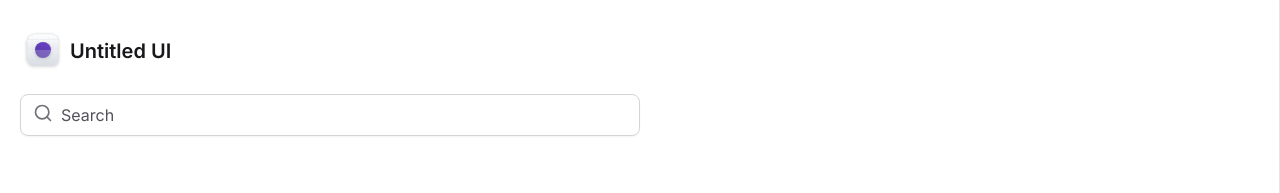
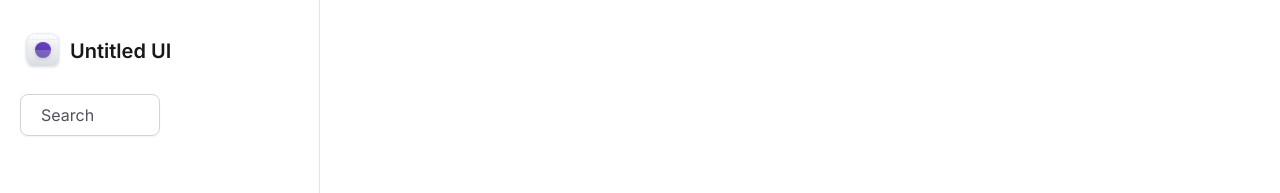
Before and after one commit to EngJao89/tailwind-next, a Next.js app: page / in a window 1280 px wide. Shown: the top 193 px of the page. Built offline with nearby package versions, Linux system fonts and the light colour scheme.

Commit message:
feat(tn04-profile): implementa profile de usuário

```diff
--- /dev/null
+++ b/src/components/Button.tsx
@@ -0,0 +1,36 @@
+import { tv, VariantProps } from 'tailwind-variants'
+import { Slot } from '@radix-ui/react-slot'
+import { ButtonHTMLAttributes } from 'react'
+
+const button = tv({
+  base: [
+    'rounded-lg px-4 py-2 text-sm font-semibold outline-none shadow-sm',
+    'focus-visible:ring-2 focus-visible:ring-offset-2 focus-visible:ring-violet-500',
+    'active:opacity-80',
+  ],
+  variants: {
+    variant: {
+      ghost:
+        'rounded-md px-2 hover:bg-zinc-50 shadow-none dark:hover:bg-white/5',
+      primary:
+        'bg-violet-600 text-white hover:bg-violet-700 dark:bg-violet-500 dark:hover:bg-violet-600',
+      outline:
+        'border border-zinc-300 text-zinc-700 hover:bg-zinc-50 dark:border-zinc-700 dark:text-zinc-400 dark:hover:bg-zinc-800',
+    },
+  },
+  defaultVariants: {
+    variant: 'primary',
+  },
+})
+
+export interface ButtonProps
+  extends ButtonHTMLAttributes<HTMLButtonElement>,
+    VariantProps<typeof button> {
+  asChild?: boolean
+}
+
+export function Button({ asChild, variant, className, ...props }: ButtonProps) {
+  const Component = asChild ? Slot : 'button'
+
+  return <Component {...props} className={button({ variant, className })} />
+}
--- /dev/null
+++ b/src/components/Sidebar/Profile.tsx
@@ -0,0 +1,27 @@
+import { LogOut } from 'lucide-react'
+import { Button } from '../Button'
+
+export interface ProfileProps {}
+
+export function Profile() {
+  return (
+    <div className="flex items-center gap-3">
+      <img
+        src="https://github.com/EngJao89.png"
+        className="h-10 w-10 rounded-full"
+        alt=""
+      />
+      <div className="flex flex-col">
+        <span className="block text-sm font-semibold text-zinc-700 dark:text-zinc-100">
+          João Ricardo
+        </span>
+        <span className="block text-sm text-zinc-500 dark:text-zinc-400">
+          eng_joao@outlook.com
+        </span>
+      </div>
+      <Button variant="ghost" className="ml-auto">
+        <LogOut className="h-5 w-5 text-zinc-500 dark:text-zinc-400" />
+      </Button>
+    </div>
+  )
+}
--- a/tailwind.config.ts
+++ b/tailwind.config.ts
@@ -8,8 +8,53 @@
   ],
   theme: {
     extend: {
+      gridTemplateColumns: {
+        app: 'minmax(18rem, 20rem) 1fr',
+        form: 'minmax(7.5rem, 17.5rem), minmax(25rem, 1fr), minmax(0, 15rem)',
+      },
+
+      borderWidth: {
+        6: '6px',
+      },
+
+      colors: {
+        violet: {
+          25: '#FCFAFF',
+        },
+
+        error: {
+          25: '#FFFBFA',
+          50: '#FEF3F2',
+          100: '#FEE4E2',
+          200: '#FECDCA',
+          300: '#FDA29B',
+          400: '#F97066',
+          500: '#F04438',
+          600: '#D92D20',
+          700: '#B42318',
+          800: '#912018',
+          900: '#7A271A',
+        },
+      },
+
+      keyframes: {
+        slideDownAndFade: {
+          from: { opacity: 0, transform: 'translateY(-2px)' },
+          to: { opacity: 1, transform: 'translateY(0)' },
+        },
+        slideUpAndFade: {
+          from: { opacity: 0, transform: 'translateY(2px)' },
+          to: { opacity: 1, transform: 'translateY(0)' },
+        },
+      },
+
+      animation: {
+        slideDownAndFade:
+          'slideDownAndFade 400ms cubic-bezier(0.16, 1, 0.3, 1)',
+        slideUpAndFade: 'slideUpAndFade 400ms cubic-bezier(0.16, 1, 0.3, 1)',
+      },
     },
   },
-  plugins: [],
+  plugins: [require('tailwind-scrollbar'), require('@tailwindcss/forms')],
 }
 export default config
```
